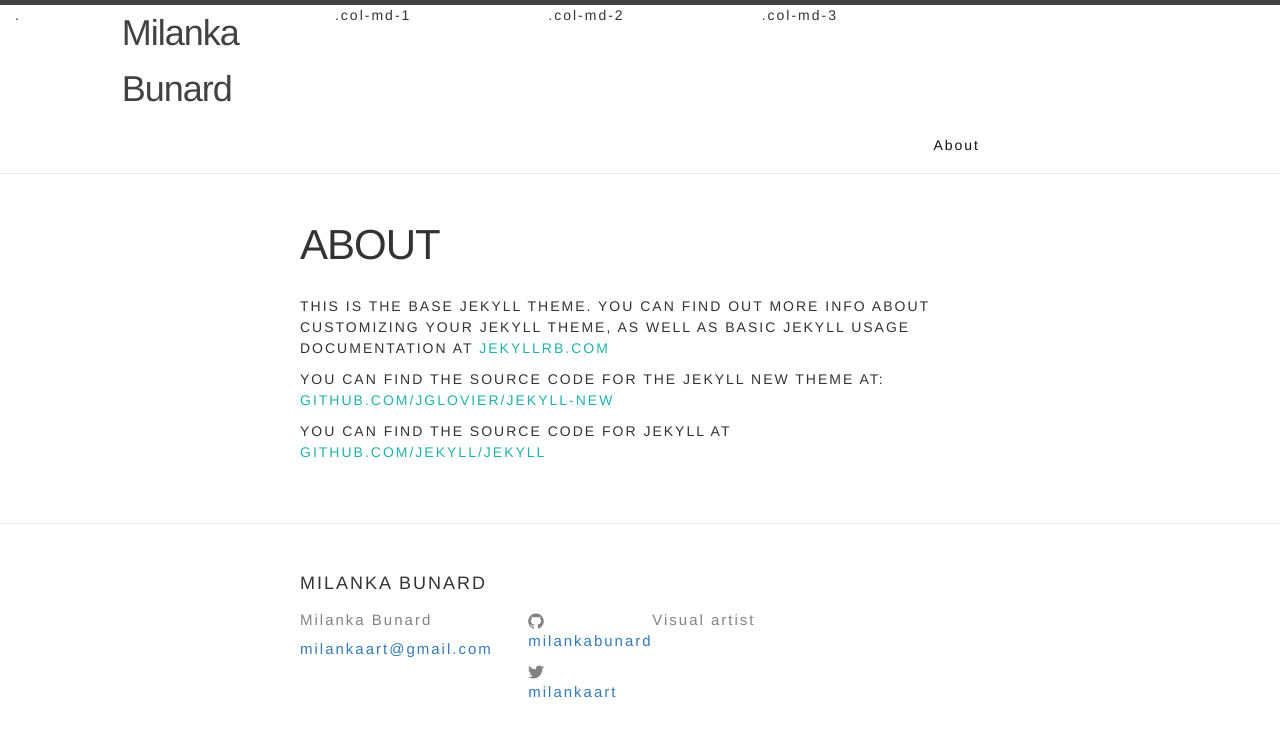
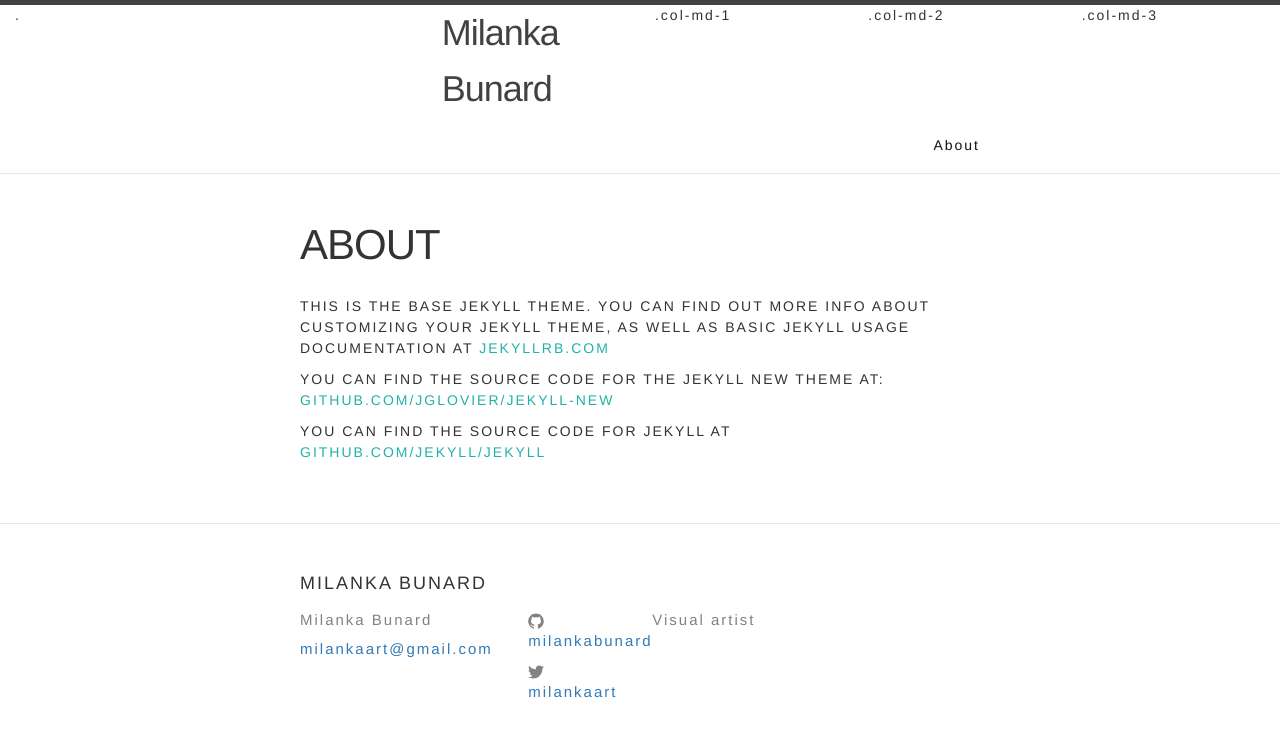
Before and after one commit to milankabunard/milankabunard.github.io, a Jekyll site: the page built from about.md, in a window 1280 px wide. Shown: the top 737 px of the page. Built offline with Jekyll 4.4.1, drawn with Linux system fonts in a browser that asks for light colours.

Commit message:
changes header

```diff
--- a/_includes/header.html
+++ b/_includes/header.html
@@ -4,11 +4,11 @@
 
 <div class="container-fluid">
 <div class="row">
-  <div class="col-md-1">.</div>
+  <div class="col-md-4">.</div>
   <div class="col-md-2"><a class="site-title" href="{{ site.baseurl }}/">{{ site.title }}</a></div>
   <div class="col-md-2">.col-md-1</div>
   <div class="col-md-2">.col-md-2</div>
-  <div class="col-md-4">.col-md-3</div>
+  <div class="col-md-2">.col-md-3</div>
 </div>
 </div>
 
```
